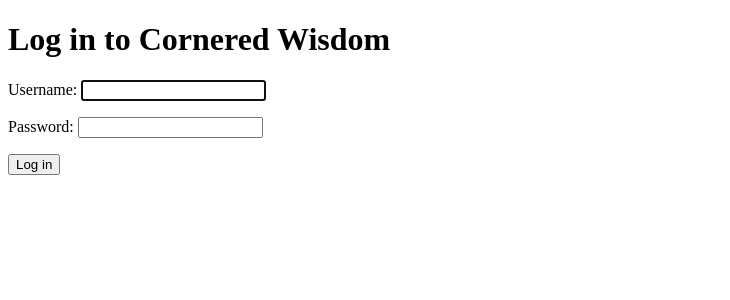
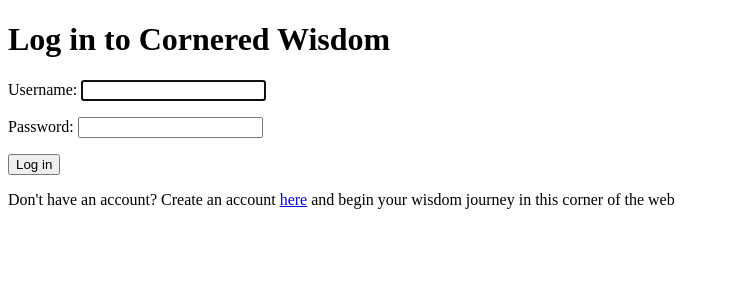
Before and after one commit to nasim-orion/cornered_wisdom, a Django app: page /accounts/login/ in a window 1280 px wide. Shown: the top 300 px of the page, without its empty margins (0-730 px from the left). Run offline with Django 4.2, Linux system fonts and the light colour scheme.

Commit message:
Add register to login page

```diff
--- a/home/templates/registration/login.html
+++ b/home/templates/registration/login.html
@@ -16,5 +16,13 @@
         <button type="submit">Log in</button>
     </form>
 
+
+    <p>
+    Don't have an account?
+    <a>Create an account</a>
+    <a href="{% url 'register' %}">here</a>
+    <a>and begin your wisdom journey in this corner of the web</a>
+</p>
+
 </body>
 </html>
```
